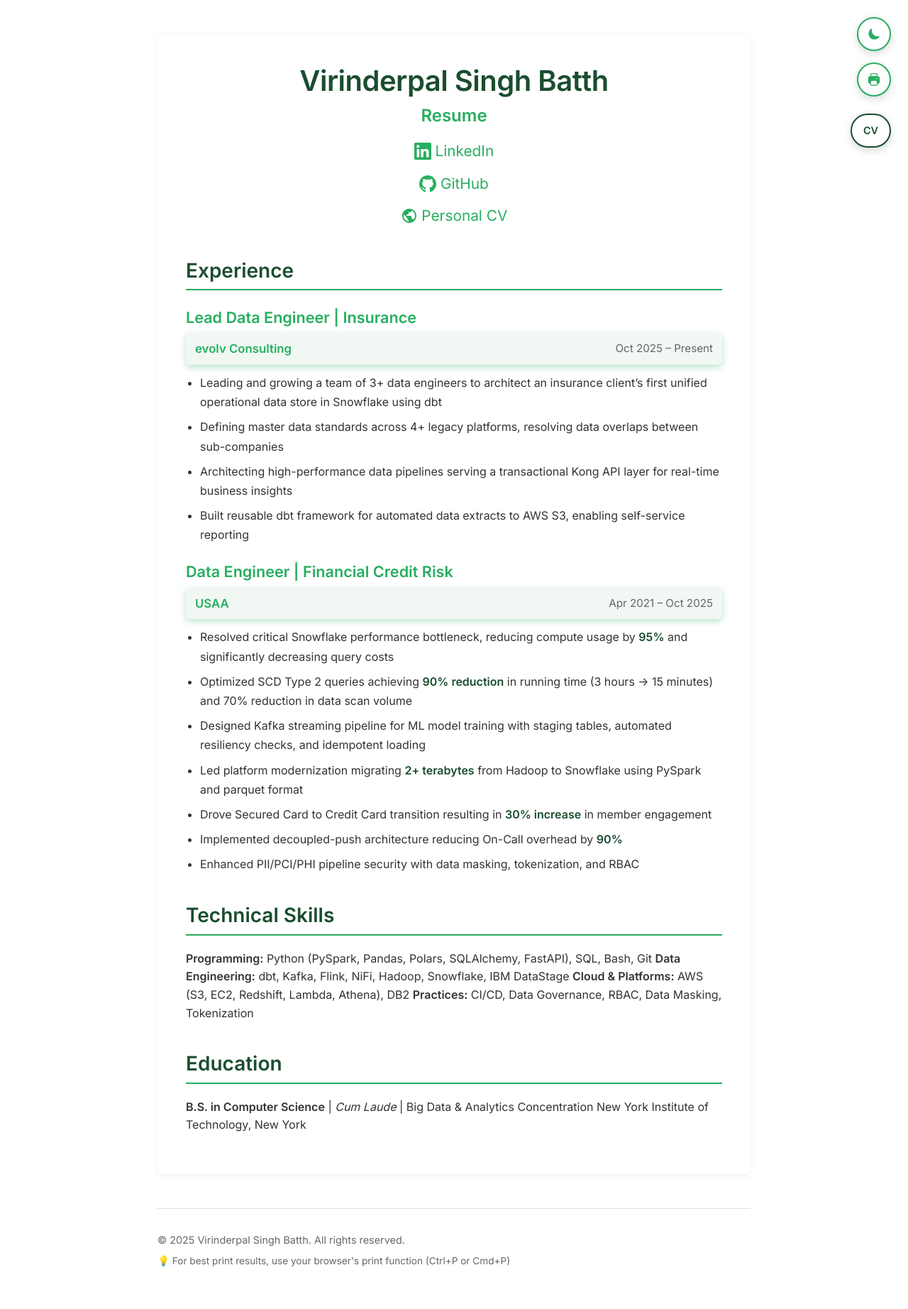
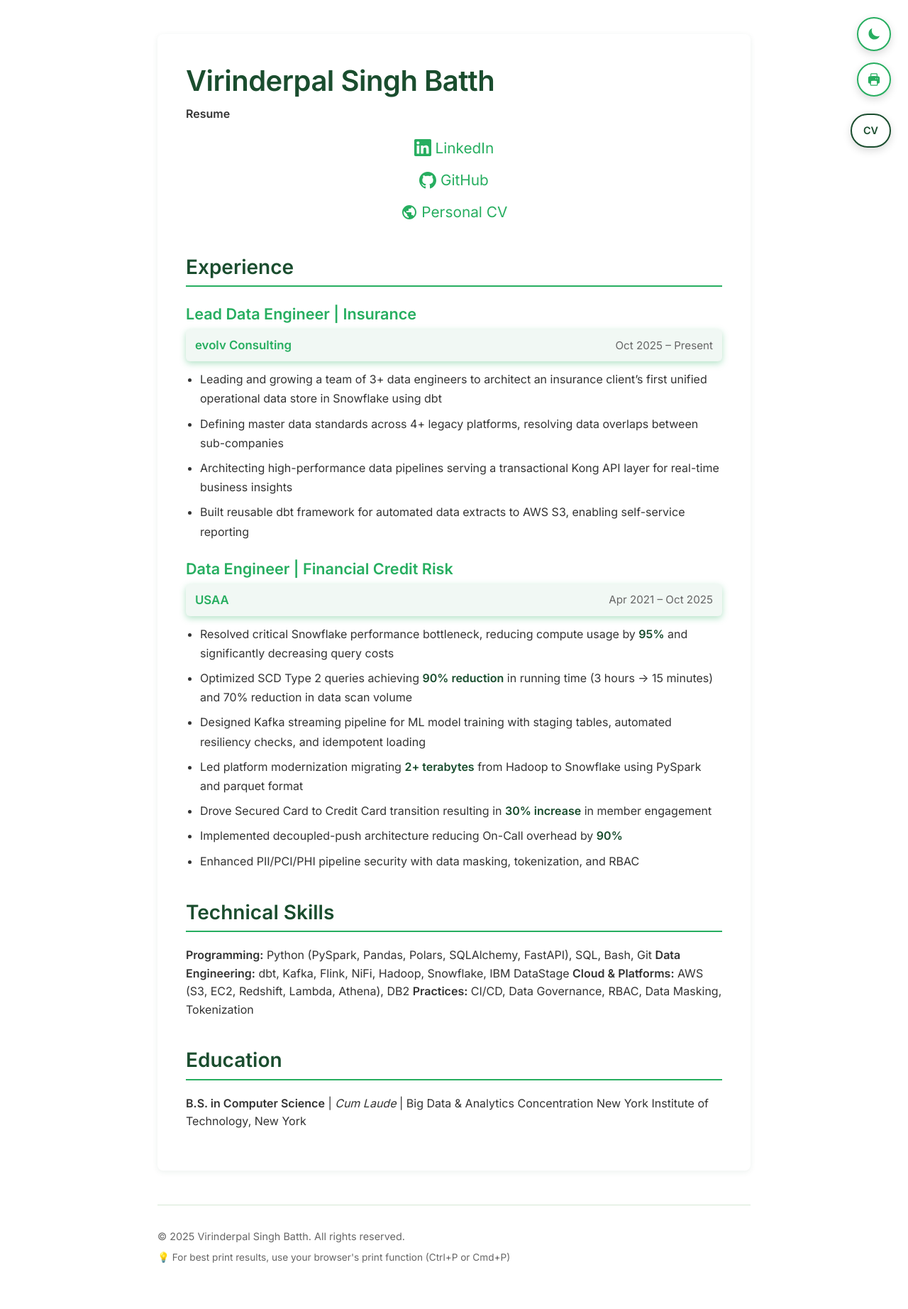
Before and after one commit to vsbatth6/vsbatth6.github.io, a Jekyll site: the page built from resume.md, in a window 1280 px wide. Shown: the whole page at 71% size. Built offline with Jekyll 4.4.1, drawn with Linux system fonts in a browser that asks for light colours.

Commit message:
Fix resume page card layout - change to single scrollable page

```diff
--- a/assets/css/style.css
+++ b/assets/css/style.css
@@ -956,6 +956,23 @@ h2:last-of-type + ul li {
 }
 
 /* ===========================
+   Resume Page Styles
+   =========================== */
+
+/* Resume page - single scrollable page, not card-based */
+.resume-page {
+    width: 100%;
+    max-width: 100%;
+    height: auto !important;
+    min-height: auto !important;
+    padding: 0 !important;
+    margin: 0 !important;
+    scroll-snap-align: none !important;
+    position: static !important;
+    overflow: visible !important;
+}
+
+/* ===========================
    Print Styles
    =========================== */
 
--- a/resume.md
+++ b/resume.md
@@ -3,7 +3,7 @@ layout: default
 title: Virinderpal Singh Batth | Resume
 ---
 
-<div class="card resume-page" markdown="1">
+<div class="resume-page" markdown="1">
 
 # Virinderpal Singh Batth
 
```
